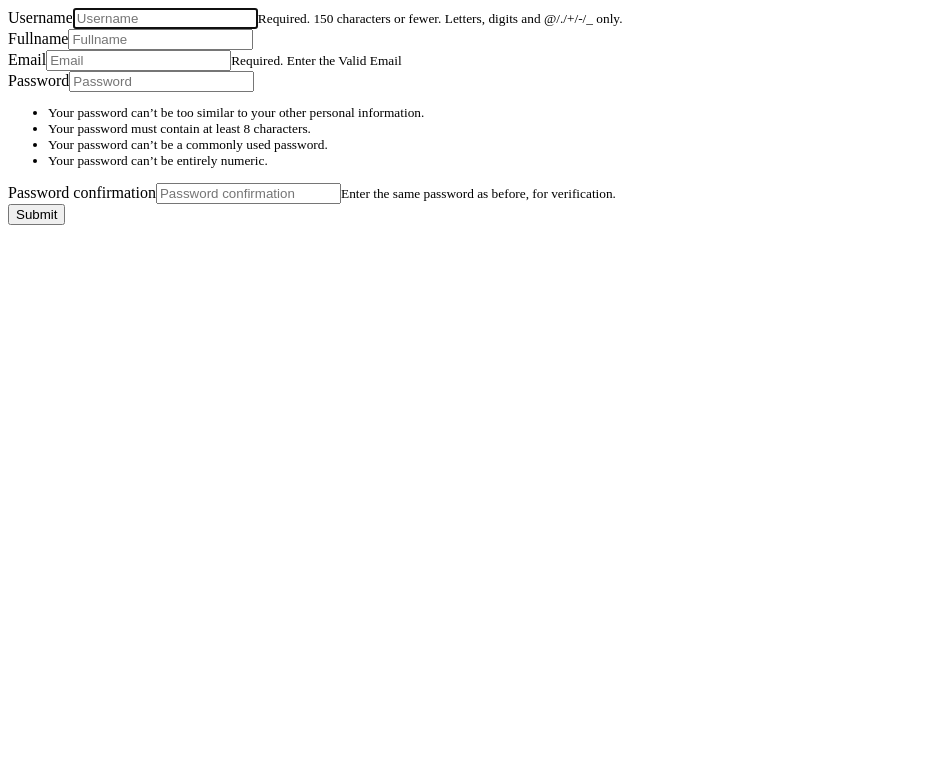
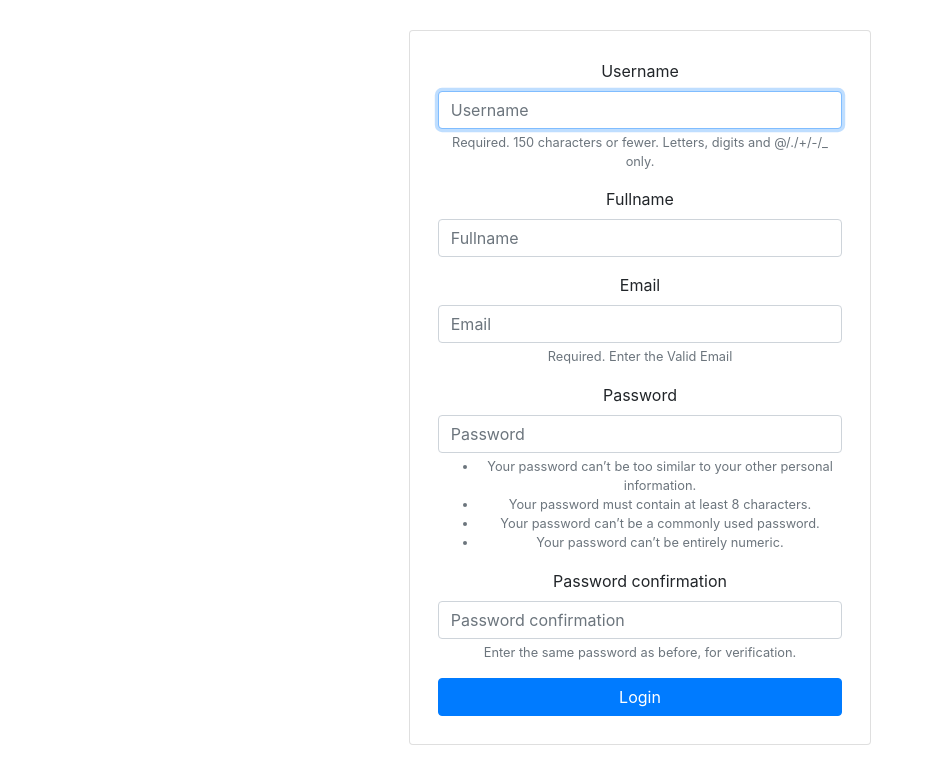
Before and after one commit to vikasAravi/Movie-Review, a Django app: page /signup/ in a window 1280 px wide. Shown: the top 784 px of the page, without its empty margins (0-926 px from the left). Run offline with Django 3.2, Linux system fonts and the light colour scheme; some libraries are stand-ins or nearby versions.

Commit message:
Interface

```diff
--- a/MovieMania/templates/registration/login.html
+++ b/MovieMania/templates/registration/login.html
@@ -4,7 +4,7 @@
 <html lang="en">
 <head>
     <meta charset="UTF-8">
-    <title>Grammar Expert</title>
+    <title>Movie Mania</title>
     <meta name="viewport" content="width=device-width, initial-scale=1, shrink-to-fit=no">
     <!-- <link href="https://fonts.googleapis.com/css?family=Raleway" rel="stylesheet">
     <link href="https://fonts.googleapis.com/css?family=Ubuntu:300" rel="stylesheet"> -->
--- a/MovieMania/templates/signup.html
+++ b/MovieMania/templates/signup.html
@@ -1,10 +1,30 @@
+<!DOCTYPE html>
 {% load bootstrap4 %}
-            <form role="form" method="post">
-                {% csrf_token %}
-                {% bootstrap_form form %}
-
-                <div class="row text-center">
-                    <button type="submit" class="splbtn btn btn-primary btn-lg">Submit</button>
+{% load static %}
+<html lang="en">
+<head>
+    <meta charset="UTF-8">
+    <title>Grammar Expert</title>
+    <meta name="viewport" content="width=device-width, initial-scale=1, shrink-to-fit=no">
+    <!-- <link href="https://fonts.googleapis.com/css?family=Raleway" rel="stylesheet">
+    <link href="https://fonts.googleapis.com/css?family=Ubuntu:300" rel="stylesheet"> -->
+    <link rel="icon" href="{% static 'images/favicon.ico' %}">
+    <link rel="stylesheet" href="https://maxcdn.bootstrapcdn.com/bootstrap/4.0.0/css/bootstrap.min.css" integrity="sha384-Gn5384xqQ1aoWXA+058RXPxPg6fy4IWvTNh0E263XmFcJlSAwiGgFAW/dAiS6JXm" crossorigin="anonymous">
+    <!-- <link rel="stylesheet" href="{% static "css/header.css" %}"/> -->
+    <script src="https://ajax.googleapis.com/ajax/libs/jquery/3.3.1/jquery.min.js"></script>
+</head>
+<div class="container masthead text-center">
+    <div class="row-1">
+        <div class="col-sm-9 col-md-7 col-lg-5 mx-auto" style="padding:30px 0;">
+            <div class="card card-login p-2">
+                <div class="card-body">
+                    <form method="post">
+                        {% csrf_token %}
+                        {% bootstrap_form form %}
+                        <input type="submit" name="commit" value="Login" tabindex="3" class="btn btn-primary btn-block" data-disable-with="Logging in…">
+                    </form>
                 </div>
-            <form/>
-</form>
+            </div>
+        </div>
+    </div>
+</div>
--- a/MovieMania/views.py
+++ b/MovieMania/views.py
@@ -29,7 +29,6 @@ def main(request):
             movie_name = form.cleaned_data['movie_name']
             response = requests.get('https://www.omdbapi.com/?t=%s&apikey=767da9db' % movie_name)
             data = response.json()
-            print(data)
             return render(request, template_name = 'display.html', context = {
                 'movie_name':data['Title'],
                 'poster':data['Poster'],
```
Also changed, not shown: db.sqlite3.
